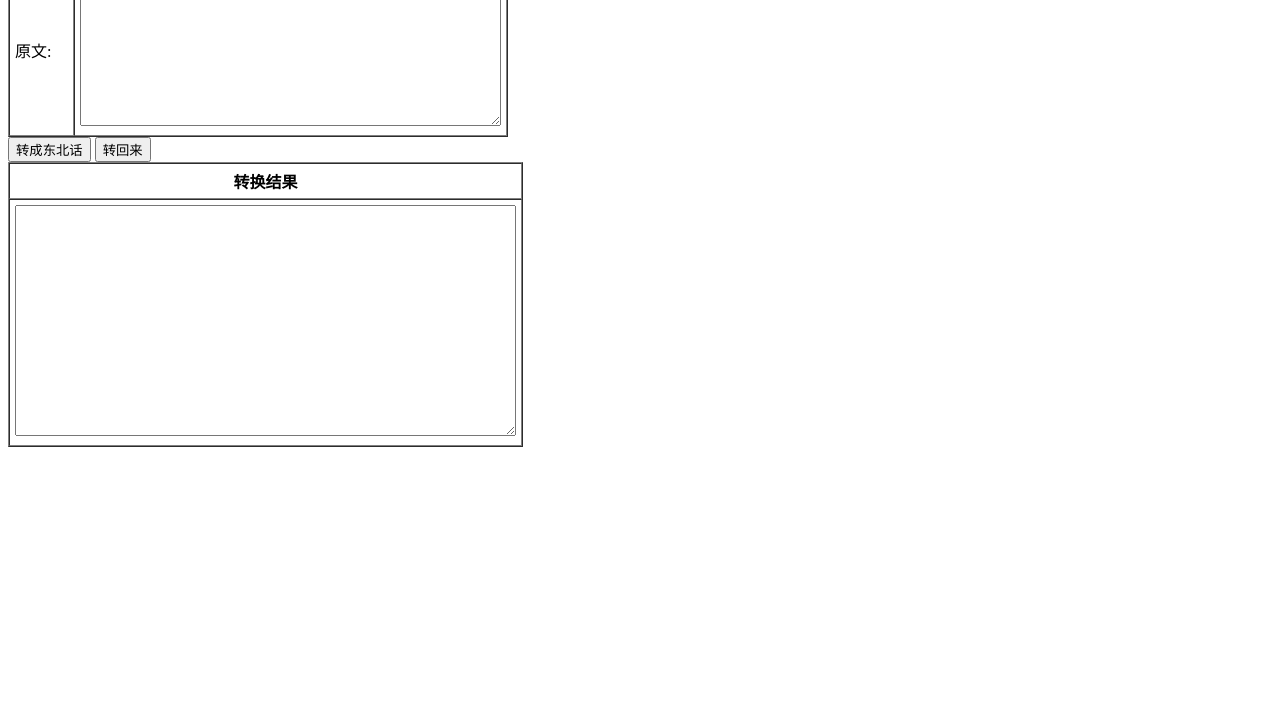
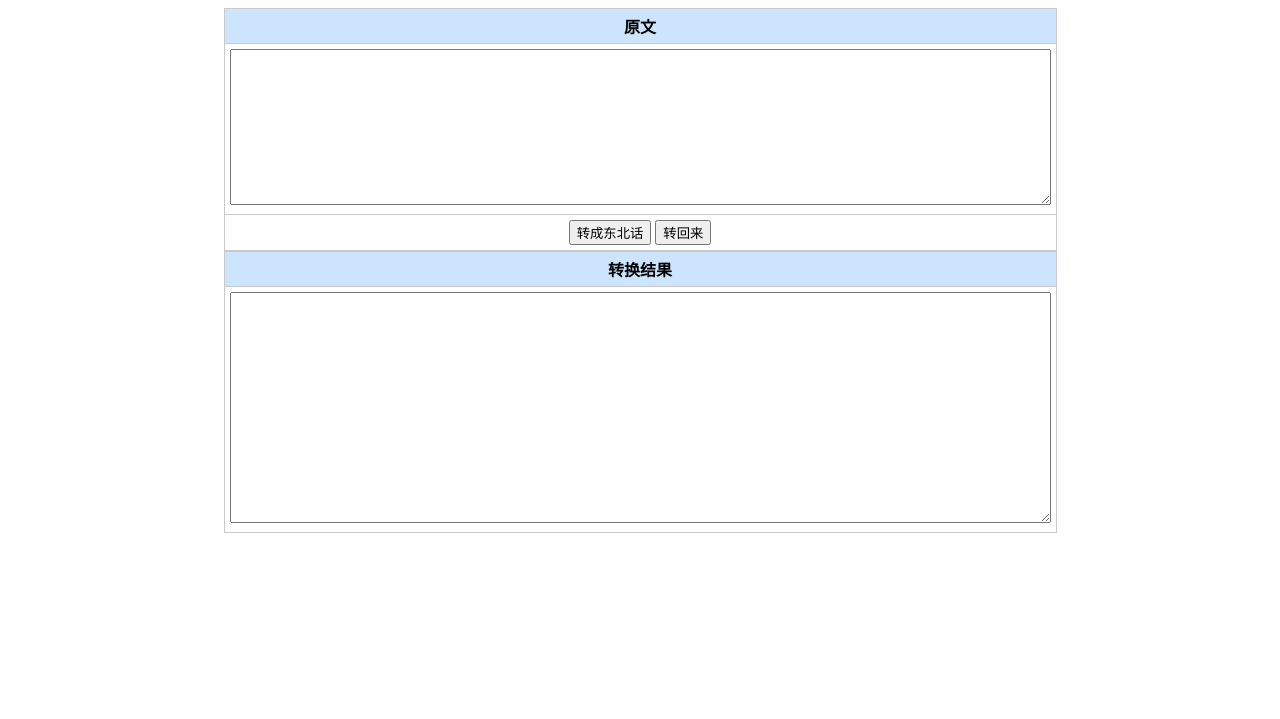
Before and after one commit to cforth/text_convert, a plain HTML site: page index.html in a window 1280 px wide. Shown: the part 81-800 px from the top of the page. Drawn offline with Linux system fonts and the light colour scheme.

Commit message:
增加css

```diff
--- /dev/null
+++ b/css/mystyle.css
@@ -0,0 +1,22 @@
+table,td,th {
+    border:1px solid #C9C9C9;
+}
+
+table {
+    border-collapse:collapse;
+    margin-left:auto;
+    margin-right:auto;
+}
+
+th {
+    background-color:#CDE5FC;
+    padding:5px;
+}
+
+td {
+    padding:5px;
+}
+
+.wrap{
+    text-align:center
+}
--- a/index.html
+++ b/index.html
@@ -4,35 +4,40 @@
 <head>
     <meta charset="utf-8">
     <title>东北话编码解码</title>
+    <link rel="stylesheet" type="text/css" href="css/mystyle.css">
     <script type="text/javascript" src="js/base64.js"></script>
 </head>
 
-<body>
+<body style="text-align:center">
+    <h1>东北话编码解码</h1>
+
+    <div class="wrap">
         <form>
-        <table border="1px solid" cellpadding="5" cellspacing="0" width="500px">
+            <table cellpadding="5" cellspacing="0" width="800px">
                 <tr>
-                <th colspan="3">东北话编码解码</th>
+                    <th>原文</th>
                 </tr>
                 <tr>
-                <td width="20%">原文:</td>
-                <td width="80%">
-                    <textarea id="originalText" cols="50" rows="10"></textarea>
+                    <td>
+                        <textarea id="originalText" cols="100" rows="10"></textarea>
+                    </td>
+                </tr>
+                <tr>
+                    <td>
+                        <input type="button" value="转成东北话" onclick="dongbei_encode()"></input>
+                        <input type="button" value="转回来" onclick="dongbei_decode()"></input>
                     </td>
                 </tr>
             </table>
-        <input type="button" value="转成东北话" onclick="dongbei_encode()"></input>
-        <input type="button" value="转回来" onclick="dongbei_decode()"></input>
         </form>
 
-
-    <div>
-        <table border="1px solid" cellpadding="5" cellspacing="0" width="500px" class="floatleft">
+        <table cellpadding="5" cellspacing="0" width="800px">
             <tr>
-                <th colspan="2">转换结果</th>
+                <th>转换结果</th>
             </tr>
             <tr>
                 <td>
-                    <textarea id="result" cols="60" rows="15"></textarea>
+                    <textarea id="result" cols="100" rows="15"></textarea>
                 </td>
             </tr>
         </table>
```
Lines whose indentation alone changed are shown as unchanged.
